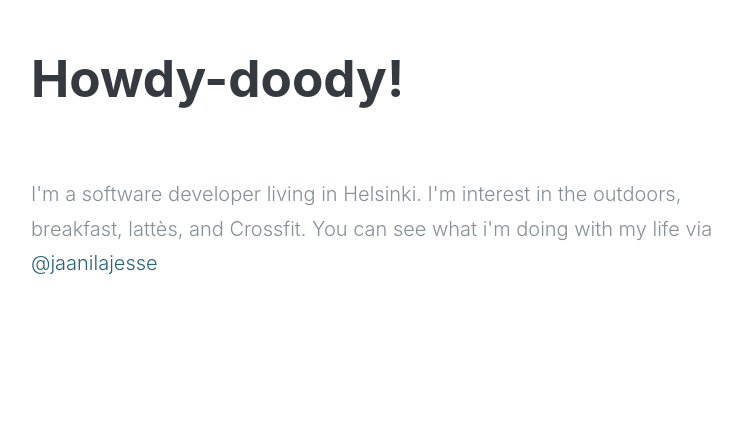
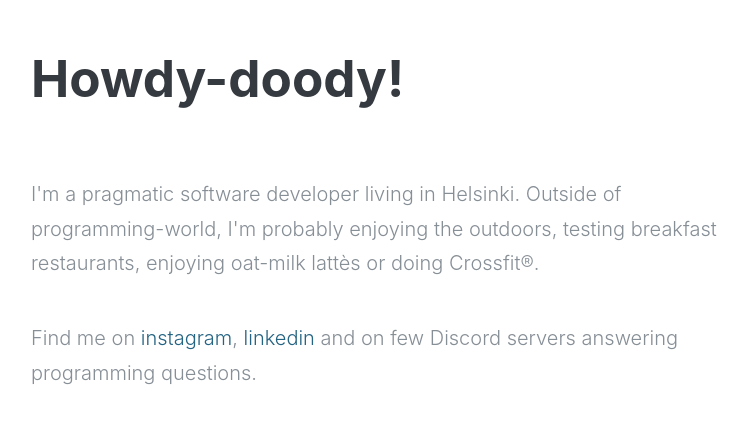
Before and after one commit to Jaanilj/jessejaanilacom, a React app: page / in a window 1280 px wide. Shown: the part 200-624 px from the top of the page, without its empty margins (257-1005 px from the left). Built offline with nearby package versions, Linux system fonts and the light colour scheme.

Commit message:
Change 'About' section message.

```diff
--- a/src/features/app/components/About.tsx
+++ b/src/features/app/components/About.tsx
@@ -2,16 +2,22 @@ import React from 'react'
 import styles from '../containers/App.module.less'
 
 export default function About(): JSX.Element {
-  const aboutMessage = `I'm a software developer living in Helsinki.
-    I'm interest in the outdoors, breakfast, lattès, and Crossfit.
-    You can see what i'm doing with my life via`
-
   const instagramUrl = 'https://www.instagram.com/jaanilajesse/'
+  const linkedinUrl = 'https://www.linkedin.com/in/jessejaanila/'
   return (
     <section className={styles.centered}>
       <p>
-        {aboutMessage}
-        <a href={instagramUrl}>@jaanilajesse</a>
+        {`I'm a pragmatic software developer living in Helsinki. Outside of
+        programming-world, I'm probably enjoying the outdoors, testing breakfast
+        restaurants, enjoying oat-milk lattès or doing Crossfit®.`}
+      </p>
+      <p>
+        Find me on
+        <a href={instagramUrl}>instagram</a>
+        ,
+        <a href={linkedinUrl}>linkedin</a>
+        {' '}
+        and on few Discord servers answering programming questions.
       </p>
     </section>
   )
```
